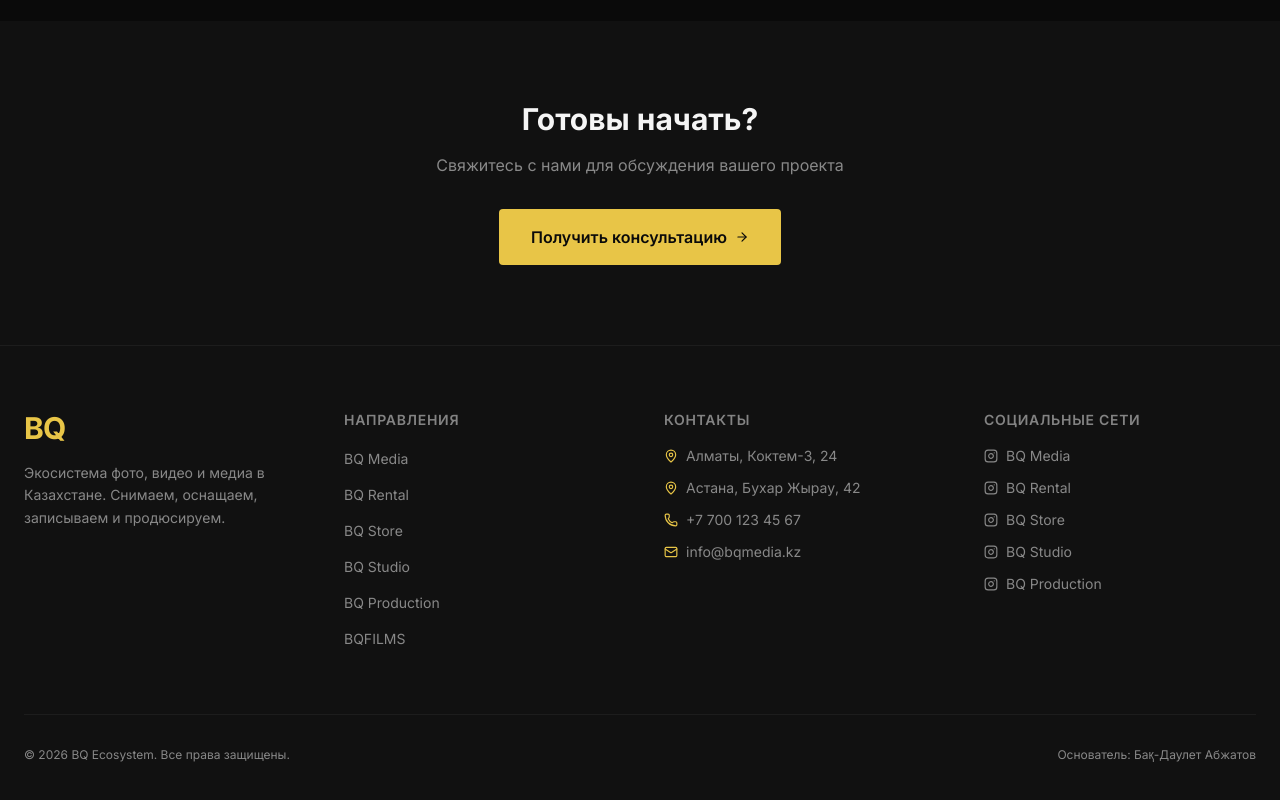
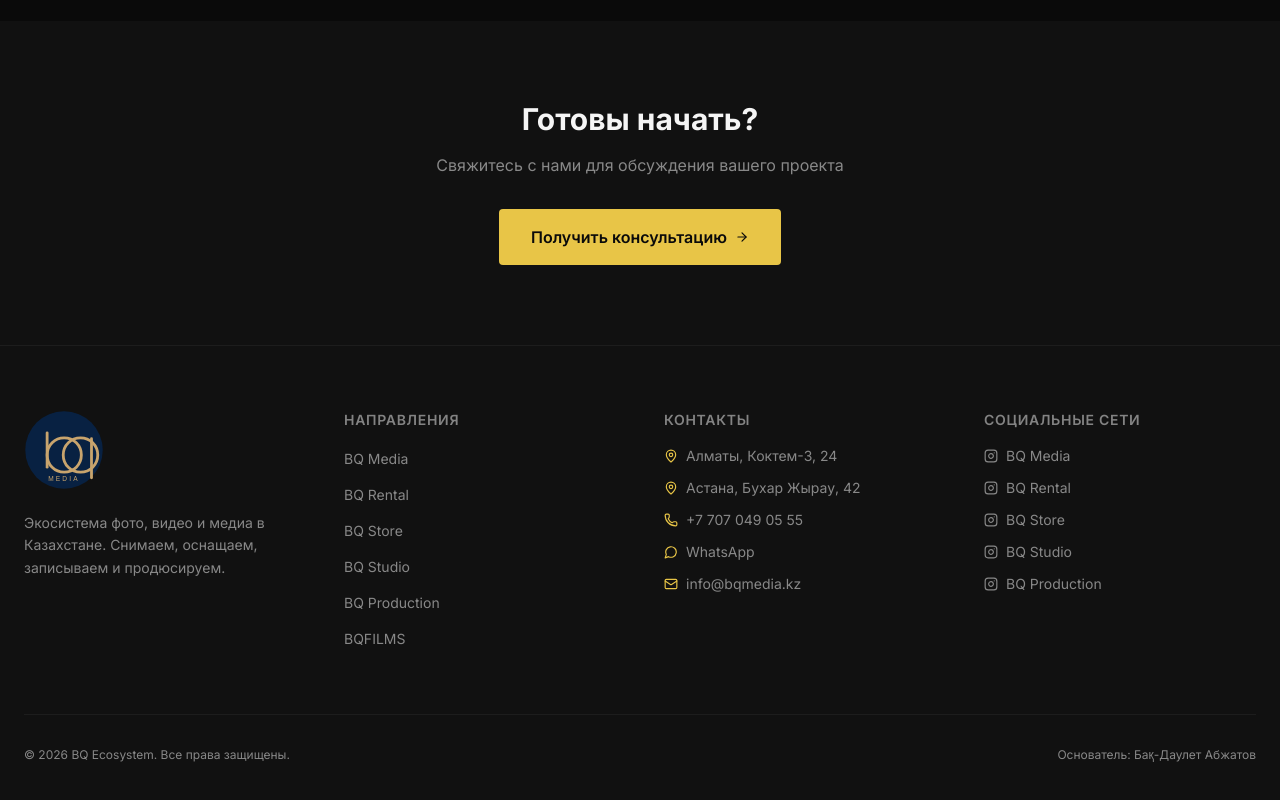
Before and after one commit to Sshows/BQ, a Next.js app: page /store in a window 1280 px wide. Shown: the part 1984-2784 px from the top of the page. Built offline with nearby package versions, Linux system fonts and the light colour scheme.

Commit message:
Simplify portfolio and update branding

```diff
--- /dev/null
+++ b/src/components/BrandLogo.tsx
@@ -0,0 +1,37 @@
+import Image from "next/image";
+import Link from "next/link";
+
+type BrandLogoProps = {
+  href?: string;
+  className?: string;
+  imageClassName?: string;
+  width?: number;
+  height?: number;
+  priority?: boolean;
+};
+
+export default function BrandLogo({
+  href = "/",
+  className,
+  imageClassName,
+  width = 64,
+  height = 64,
+  priority = false,
+}: BrandLogoProps) {
+  return (
+    <Link
+      href={href}
+      aria-label="BQ Media"
+      className={className}
+    >
+      <Image
+        src="/images/logo/bq-media-logo.svg"
+        alt="BQ Media"
+        width={width}
+        height={height}
+        className={imageClassName}
+        priority={priority}
+      />
+    </Link>
+  );
+}
--- a/src/components/Footer.tsx
+++ b/src/components/Footer.tsx
@@ -1,5 +1,6 @@
 import Link from "next/link";
-import { Instagram, Phone, MapPin, Mail } from "lucide-react";
+import { Instagram, Phone, MapPin, Mail, MessageCircle } from "lucide-react";
+import BrandLogo from "@/components/BrandLogo";
 
 const directions = [
   { href: "/media", label: "BQ Media" },
@@ -16,8 +17,16 @@
     label: "BQ Media",
     icon: Instagram,
   },
-  { href: "https://www.instagram.com/bqrental", label: "BQ Rental", icon: Instagram },
-  { href: "https://www.instagram.com/bqstorekz", label: "BQ Store", icon: Instagram },
+  {
+    href: "https://www.instagram.com/bqrental",
+    label: "BQ Rental",
+    icon: Instagram,
+  },
+  {
+    href: "https://www.instagram.com/bqstorekz",
+    label: "BQ Store",
+    icon: Instagram,
+  },
   {
     href: "https://www.instagram.com/bqstudio_astana",
     label: "BQ Studio",
@@ -30,23 +39,31 @@
   },
 ];
 
+const phoneDisplay = "+7 707 049 05 55";
+const phoneHref = "tel:+77070490555";
+const whatsappHref =
+  "https://wa.me/77070490555?text=%D0%97%D0%B4%D1%80%D0%B0%D0%B2%D1%81%D1%82%D0%B2%D1%83%D0%B9%D1%82%D0%B5%21%20%D0%A5%D0%BE%D1%87%D1%83%20%D0%BE%D0%B1%D1%81%D1%83%D0%B4%D0%B8%D1%82%D1%8C%20%D0%BF%D1%80%D0%BE%D0%B5%D0%BA%D1%82%20%D1%81%20BQ%20Media.";
+
 export default function Footer() {
   return (
-    <footer className="bg-bq-dark border-t border-white/5">
-      <div className="max-w-7xl mx-auto px-6 py-16">
-        <div className="grid grid-cols-1 md:grid-cols-2 lg:grid-cols-4 gap-12">
+    <footer className="border-t border-white/5 bg-bq-dark">
+      <div className="mx-auto max-w-7xl px-6 py-16">
+        <div className="grid grid-cols-1 gap-12 md:grid-cols-2 lg:grid-cols-4">
           <div>
-            <Link href="/" className="text-3xl font-bold tracking-tight">
-              <span className="text-bq-accent">BQ</span>
-            </Link>
-            <p className="mt-4 text-bq-muted text-sm leading-relaxed">
+            <BrandLogo
+              className="inline-flex items-center"
+              imageClassName="h-20 w-20 object-contain"
+              width={80}
+              height={80}
+            />
+            <p className="mt-4 text-sm leading-relaxed text-bq-muted">
               Экосистема фото, видео и медиа в Казахстане. Снимаем, оснащаем,
               записываем и продюсируем.
             </p>
           </div>
 
           <div>
-            <h4 className="text-sm font-semibold uppercase tracking-wider text-bq-white/50 mb-4">
+            <h4 className="mb-4 text-sm font-semibold uppercase tracking-wider text-bq-white/50">
               Направления
             </h4>
             <ul className="space-y-3">
@@ -54,7 +71,7 @@
                 <li key={d.href}>
                   <Link
                     href={d.href}
-                    className="text-bq-muted hover:text-bq-accent transition-colors text-sm"
+                    className="text-sm text-bq-muted transition-colors hover:text-bq-accent"
                   >
                     {d.label}
                   </Link>
@@ -64,27 +81,44 @@
           </div>
 
           <div>
-            <h4 className="text-sm font-semibold uppercase tracking-wider text-bq-white/50 mb-4">
+            <h4 className="mb-4 text-sm font-semibold uppercase tracking-wider text-bq-white/50">
               Контакты
             </h4>
             <ul className="space-y-3 text-sm text-bq-muted">
               <li className="flex items-center gap-2">
-                <MapPin size={14} className="text-bq-accent shrink-0" />
+                <MapPin size={14} className="shrink-0 text-bq-accent" />
                 <span>Алматы, Коктем-3, 24</span>
               </li>
               <li className="flex items-center gap-2">
-                <MapPin size={14} className="text-bq-accent shrink-0" />
+                <MapPin size={14} className="shrink-0 text-bq-accent" />
                 <span>Астана, Бухар Жырау, 42</span>
               </li>
               <li className="flex items-center gap-2">
-                <Phone size={14} className="text-bq-accent shrink-0" />
-                <a href="tel:+77001234567" className="hover:text-bq-accent transition-colors">
-                  +7 700 123 45 67
+                <Phone size={14} className="shrink-0 text-bq-accent" />
+                <a
+                  href={phoneHref}
+                  className="transition-colors hover:text-bq-accent"
+                >
+                  {phoneDisplay}
                 </a>
               </li>
               <li className="flex items-center gap-2">
-                <Mail size={14} className="text-bq-accent shrink-0" />
-                <a href="mailto:info@bqmedia.kz" className="hover:text-bq-accent transition-colors">
+                <MessageCircle size={14} className="shrink-0 text-bq-accent" />
+                <a
+                  href={whatsappHref}
+                  target="_blank"
+                  rel="noopener noreferrer"
+                  className="transition-colors hover:text-bq-accent"
+                >
+                  WhatsApp
+                </a>
+              </li>
+              <li className="flex items-center gap-2">
+                <Mail size={14} className="shrink-0 text-bq-accent" />
+                <a
+                  href="mailto:info@bqmedia.kz"
+                  className="transition-colors hover:text-bq-accent"
+                >
                   info@bqmedia.kz
                 </a>
               </li>
@@ -92,7 +126,7 @@
           </div>
 
           <div>
-            <h4 className="text-sm font-semibold uppercase tracking-wider text-bq-white/50 mb-4">
+            <h4 className="mb-4 text-sm font-semibold uppercase tracking-wider text-bq-white/50">
               Социальные сети
             </h4>
             <ul className="space-y-3">
@@ -102,7 +136,7 @@
                     href={s.href}
                     target="_blank"
                     rel="noopener noreferrer"
-                    className="flex items-center gap-2 text-sm text-bq-muted hover:text-bq-accent transition-colors"
+                    className="flex items-center gap-2 text-sm text-bq-muted transition-colors hover:text-bq-accent"
                   >
                     <s.icon size={14} />
                     {s.label}
@@ -113,15 +147,15 @@
           </div>
         </div>
 
-        <div className="mt-16 pt-8 border-t border-white/5 flex flex-col md:flex-row items-center justify-between gap-4">
-          <p className="text-bq-muted text-xs">
+        <div className="mt-16 flex flex-col items-center justify-between gap-4 border-t border-white/5 pt-8 md:flex-row">
+          <p className="text-xs text-bq-muted">
             &copy; {new Date().getFullYear()} BQ Ecosystem. Все права защищены.
           </p>
           <a
             href="https://www.instagram.com/butiabq"
             target="_blank"
             rel="noopener noreferrer"
-            className="text-bq-muted text-xs hover:text-bq-accent transition-colors"
+            className="text-xs text-bq-muted transition-colors hover:text-bq-accent"
           >
             Основатель: Бақ-Даулет Абжатов
           </a>
--- a/src/components/sections/Contact.tsx
+++ b/src/components/sections/Contact.tsx
@@ -16,26 +16,31 @@
   },
 ];
 
+const phoneDisplay = "+7 707 049 05 55";
+const phoneHref = "tel:+77070490555";
+const whatsappHref =
+  "https://wa.me/77070490555?text=%D0%97%D0%B4%D1%80%D0%B0%D0%B2%D1%81%D1%82%D0%B2%D1%83%D0%B9%D1%82%D0%B5%21%20%D0%A5%D0%BE%D1%87%D1%83%20%D0%BE%D0%B1%D1%81%D1%83%D0%B4%D0%B8%D1%82%D1%8C%20%D0%BF%D1%80%D0%BE%D0%B5%D0%BA%D1%82%20%D1%81%20BQ%20Media.";
+
 export default function Contact() {
   return (
-    <section id="contact" className="py-32 bg-bq-dark">
-      <div className="max-w-6xl mx-auto px-6">
+    <section id="contact" className="bg-bq-dark py-32">
+      <div className="mx-auto max-w-6xl px-6">
         <motion.div
           initial={{ opacity: 0, y: 20 }}
           whileInView={{ opacity: 1, y: 0 }}
           viewport={{ once: true }}
           transition={{ duration: 0.6 }}
-          className="text-center mb-16"
+          className="mb-16 text-center"
         >
-          <p className="text-bq-accent text-sm uppercase tracking-[0.3em] mb-4">
+          <p className="mb-4 text-sm uppercase tracking-[0.3em] text-bq-accent">
             Где мы
           </p>
-          <h2 className="text-3xl sm:text-4xl lg:text-5xl font-bold">
+          <h2 className="text-3xl font-bold sm:text-4xl lg:text-5xl">
             Контакты и города
           </h2>
         </motion.div>
 
-        <div className="grid grid-cols-1 md:grid-cols-2 gap-8">
+        <div className="grid grid-cols-1 gap-8 md:grid-cols-2">
           {locations.map((loc, i) => (
             <motion.div
               key={loc.city}
@@ -43,30 +48,30 @@
               whileInView={{ opacity: 1, y: 0 }}
               viewport={{ once: true }}
               transition={{ duration: 0.5, delay: i * 0.1 }}
-              className="p-8 rounded-2xl border border-white/5 bg-bq-black/50"
+              className="rounded-2xl border border-white/5 bg-bq-black/50 p-8"
             >
-              <h3 className="text-2xl font-bold mb-4">{loc.city}</h3>
-              <div className="space-y-3 text-bq-muted text-sm">
+              <h3 className="mb-4 text-2xl font-bold">{loc.city}</h3>
+              <div className="space-y-3 text-sm text-bq-muted">
                 <p className="flex items-start gap-2">
                   <MapPin
                     size={16}
-                    className="text-bq-accent shrink-0 mt-0.5"
+                    className="mt-0.5 shrink-0 text-bq-accent"
                   />
                   {loc.address}
                 </p>
                 <p className="flex items-start gap-2">
                   <Clock
                     size={16}
-                    className="text-bq-accent shrink-0 mt-0.5"
+                    className="mt-0.5 shrink-0 text-bq-accent"
                   />
-                  Пн-Сб: 10:00 &ndash; 20:00
+                  Пн-Сб: 10:00 - 20:00
                 </p>
               </div>
               <div className="mt-6 flex flex-wrap gap-2">
                 {loc.services.map((s) => (
                   <span
                     key={s}
-                    className="px-3 py-1 text-xs rounded-full border border-bq-accent/20 text-bq-accent"
+                    className="rounded-full border border-bq-accent/20 px-3 py-1 text-xs text-bq-accent"
                   >
                     {s}
                   </span>
@@ -83,22 +88,22 @@
           transition={{ duration: 0.5, delay: 0.3 }}
           className="mt-12 text-center"
         >
-          <div className="flex flex-col sm:flex-row items-center justify-center gap-6 text-bq-muted text-sm">
+          <div className="flex flex-col items-center justify-center gap-6 text-sm text-bq-muted sm:flex-row">
             <a
-              href="tel:+77001234567"
-              className="flex items-center gap-2 hover:text-bq-accent transition-colors"
+              href={phoneHref}
+              className="flex items-center gap-2 transition-colors hover:text-bq-accent"
             >
               <Phone size={16} className="text-bq-accent" />
-              +7 700 123 45 67
+              {phoneDisplay}
             </a>
             <a
-              href="https://wa.me/77001234567"
+              href={whatsappHref}
               target="_blank"
               rel="noopener noreferrer"
-              className="flex items-center gap-2 hover:text-bq-accent transition-colors"
+              className="flex items-center gap-2 rounded-full border border-bq-accent/25 bg-bq-accent/10 px-5 py-3 font-medium text-bq-white transition-colors hover:border-bq-accent hover:text-bq-accent"
             >
               <MessageCircle size={16} className="text-bq-accent" />
-              WhatsApp
+              Написать в WhatsApp
             </a>
           </div>
         </motion.div>
```
Also changed, not shown: src/components/Navbar.tsx (+19 -15 lines), src/components/sections/Cases.tsx (+0 -21 lines), public/images/logo/bq-media-logo.svg (added).
